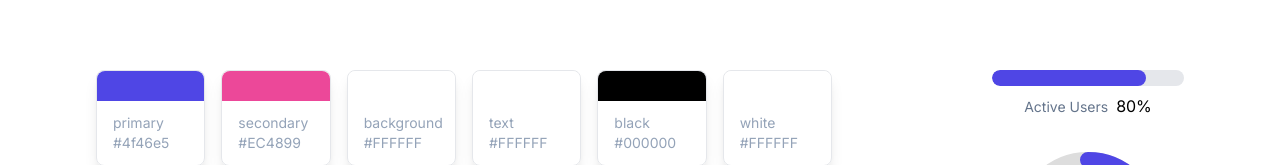
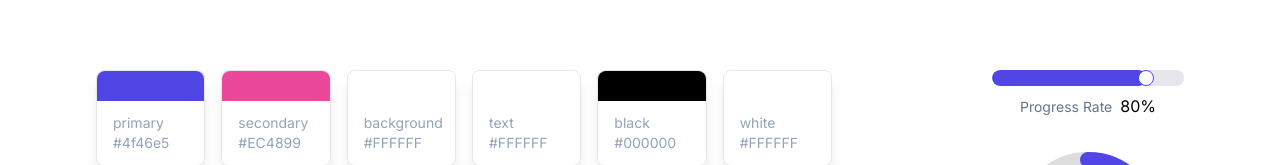
Before and after one commit to MincheolC/concept-principle, a Next.js app in the folder themes/: page / in a window 1280 px wide. Shown: the part 149-314 px from the top of the page. Built offline with nearby package versions, Linux system fonts and the light colour scheme.

Commit message:
themes: Linear ProgressBar에 마우스 드래그를 통해 진행 상태를 조절할 수 있도록 기능 추가

```diff
--- a/themes/app/page.tsx
+++ b/themes/app/page.tsx
@@ -26,7 +26,7 @@ export default function Home() {
           <PaletteCardList />
           <div className="mx-20"></div>
           <div className="flex flex-col justify-center items-center gap-8">
-            <LinearProgressBar progress={80} />
+            <LinearProgressBar initialProgress={80} />
             <DonutProgressBar progress={65} size={150} fontSize={24} />
             <SemiDonutProgressBar progress={30} size={150} fontSize={24} />
           </div>
--- a/themes/components/ProgressBar/Linear.tsx
+++ b/themes/components/ProgressBar/Linear.tsx
@@ -1,19 +1,81 @@
 "use client";
 
-import { useContext } from "react";
+import { useState, useRef, useEffect, useContext } from "react";
 import { ThemeContext } from "@/stores/context";
 
-export default function LinearProgressBar({ progress }: { progress: number }) {
+interface LinearProgressBarProps {
+  initialProgress: number;
+}
+
+export default function LinearProgressBar({ initialProgress }: LinearProgressBarProps) {
+  const [progress, setProgress] = useState(initialProgress);
+  const progressBarRef = useRef<HTMLDivElement>(null);
+  const handleRef = useRef<HTMLDivElement>(null);
   const themeContext = useContext(ThemeContext);
   const themeColors = themeContext.colors;
 
+  useEffect(() => {
+    const handle = handleRef.current;
+    const progressBar = progressBarRef.current;
+    if (!handle || !progressBar) return;
+
+    const handleWidth = handle.offsetWidth;
+    const progressBarWidth = progressBar.clientWidth;
+    const maxOffset = progressBarWidth - handleWidth;
+
+    const updateProgress = (clientX: number) => {
+      const { left } = progressBar.getBoundingClientRect();
+      const offset = Math.max(0, Math.min(clientX - left - handleWidth / 2, maxOffset));
+      const newProgress = (offset / maxOffset) * 100;
+      setProgress(Math.round(newProgress));
+    };
+
+    const handleMouseMove = (event: MouseEvent) => {
+      updateProgress(event.clientX);
+    };
+
+    const handleMouseDown = () => {
+      document.addEventListener("mousemove", handleMouseMove);
+      document.addEventListener(
+        "mouseup",
+        () => {
+          document.removeEventListener("mousemove", handleMouseMove);
+        },
+        { once: true }
+      );
+    };
+
+    handle.addEventListener("mousedown", handleMouseDown);
+
+    return () => {
+      document.removeEventListener("mousemove", handleMouseMove);
+      handle.removeEventListener("mousedown", handleMouseDown);
+    };
+  }, [initialProgress]);
+
+  const leftStyle =
+    progressBarRef.current && handleRef.current
+      ? `${(progress / 100) * (progressBarRef.current.clientWidth - handleRef.current.offsetWidth)}px`
+      : `calc(${progress}% - 0.5rem)`;
+
   return (
     <div className="flex flex-col justify-center items-center">
-      <div className="w-48 bg-gray-200 rounded-full overflow-hidden">
-        <div className="h-4 rounded-full" style={{ backgroundColor: themeColors.primary, width: `${progress}%` }} />
+      <div ref={progressBarRef} className="w-48 bg-gray-200 rounded-full overflow-hidden relative cursor-pointer">
+        <div className="h-4 rounded-full" style={{ backgroundColor: themeColors.primary, width: `${progress}%` }}>
+          <div
+            ref={handleRef}
+            className="w-4 h-4 border bg-white rounded-full absolute"
+            style={{
+              left: leftStyle,
+              top: "50%",
+              transform: "translateY(-50%)",
+              borderColor: themeColors.primary,
+            }}
+          />
+        </div>
       </div>
       <div className="mt-2">
-        <span className="text-sm mr-2 text-slate-500">Active Users</span>
+        <span className="text-sm mr-2 text-slate-500">Progress Rate</span>
         {`${progress}%`}
       </div>
     </div>
```
